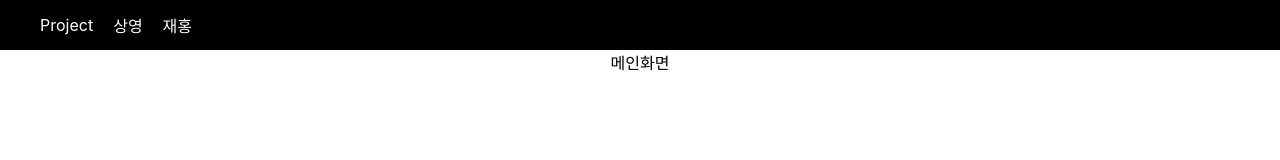
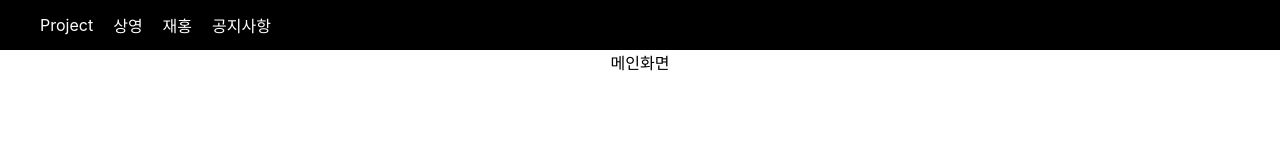
Before and after one commit to aidencjswo/jiwonfe, a React (Create React App) app: page / in a window 1280 px wide. Shown: the top 160 px of the page. Built offline with nearby package versions, Linux system fonts and the light colour scheme.

Commit message:
커밋메시지작성

```diff
--- a/public/index.html
+++ b/public/index.html
@@ -24,7 +24,7 @@
       work correctly both with client-side routing and a non-root public URL.
       Learn how to configure a non-root public URL by running `npm run build`.
     -->
-    <title>React App</title>
+    <title>Jiwon</title>
   </head>
   <body>
     <noscript>You need to enable JavaScript to run this app.</noscript>
--- a/src/App.js
+++ b/src/App.js
@@ -12,12 +12,14 @@ function App() {
         <li onClick={()=>{navigate('/')}}>Project</li>
         <li onClick={()=>{navigate('aiden')}}>상영</li>
         <li onClick={()=>{navigate('london')}}>재홍</li>
+        <li onClick={()=>{navigate('notice')}}>공지사항</li>
       </div>
 
       <Routes>
         <Route path='/' element={<div>메인화면</div>}></Route>
         <Route path='aiden' element={<Aiden></Aiden>}/>
         <Route path='london' element={<London></London>}/>
+        <Route path='notice' element={<h4>공지사항</h4>}/>
         <Route path='*' element={<div>404</div>}/>
       </Routes>
 
```
